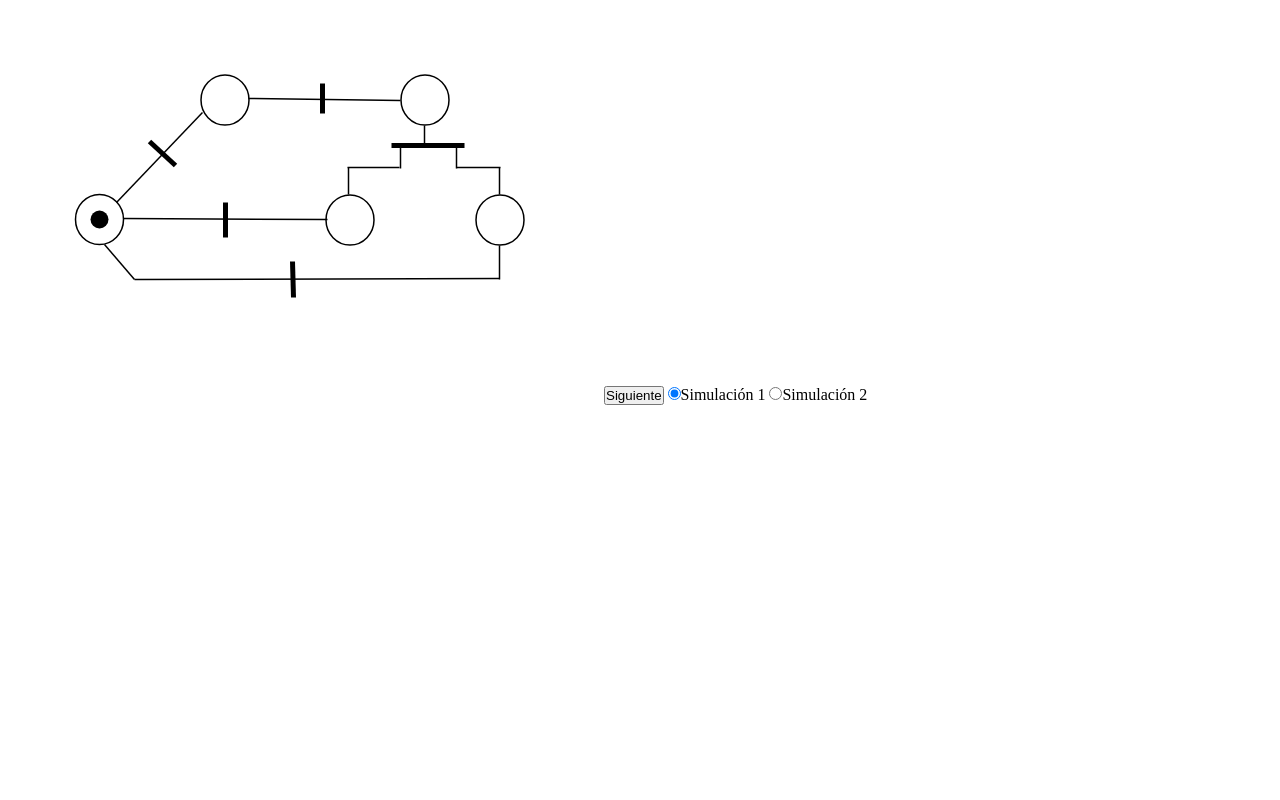
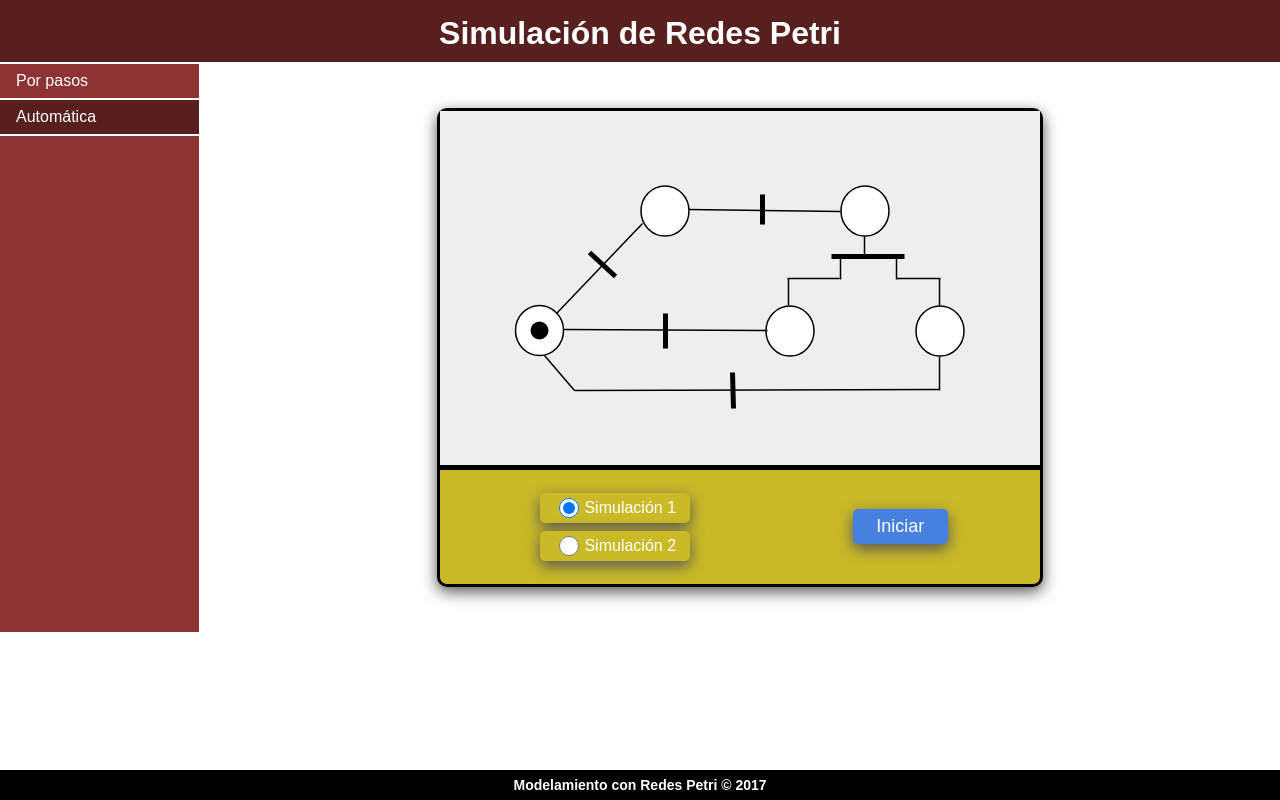
Before and after one commit to ArnoldLC/Redes-Petri, a plain HTML site: page LAB01/Red-automatica/index.html in a window 1280 px wide. Drawn offline with Linux system fonts and the light colour scheme.

Commit message:
Modificación de HTML y CSS

```diff
--- a/LAB01/Red-automatica/index.html
+++ b/LAB01/Red-automatica/index.html
@@ -8,8 +8,15 @@
     <title>Lab01</title>
 </head>
 <body>
+    <h1>Simulación de Redes Petri</h1>
+    <div class="content">
+        <ul>
+            <li><a href="../Red-por-pasos/index.html">Por pasos</a></li>
+            <li><a class="active" href="../Red-automatica/index.html">Automática</a></li>
+        </ul>
+        <div class="container">
             <div class="main-container">
-        <svg width="600" height="400">
+                <svg width="600" height="350">
                             <ellipse ry="25" rx="24" id="svg_3" cy="219.5" cx="99.5" stroke-width="1.5" stroke="#000" fill="#fff"/>
                             <ellipse ry="25" rx="24" id="svg_4" cy="100" cx="225" stroke-width="1.5" stroke="#000" fill="#fff"/>
                             <ellipse ry="25" rx="24" id="svg_5" cy="100" cx="425" stroke-width="1.5" stroke="#000" fill="#fff"/>
@@ -39,10 +46,27 @@
                             <ellipse ry="9" rx="9" class="token-off" id="svg_32" cy="220" cx="350" stroke-width="1.5" fill="#000"/>
                             <ellipse ry="9" rx="9" class="token-off" id="svg_33" cy="220" cx="500" stroke-width="1.5" fill="#000"/>
                 </svg>
-        <button id="btn">Siguiente</button>
-        <input type="radio" name="simulacion" id="opcion1" checked>Simulación 1
-        <input type="radio" name="simulacion" id="opcion2">Simulación 2
             </div>
+            <div class="options">
+                <div class="radios">
+                    <div class="etiqueta">
+                        <input type="radio" name="simulacion" id="opcion1" checked>
+                        <label for="opcion1">Simulación 1</label>
+                    </div>
+                    <div class="etiqueta">
+                        <input type="radio" name="simulacion" id="opcion2">
+                        <label for="opcion2">Simulación 2</label>
+                    </div>
+                </div>
+                <div class="btn_">
+                    <button id="btn">Iniciar</button>
+                </div>
+            </div>
+        </div>
+    </div>
+    <footer>
+        <p>Modelamiento con Redes Petri &copy 2017</p>
+    </footer>
     <script src="script.js"></script>
 </body>
 </html>
--- a/LAB01/styles.css
+++ b/LAB01/styles.css
@@ -1,3 +1,144 @@
+body{
+    font-family: sans-serif;
+}
+
+h1{
+    text-align: center;
+    padding-top: 15px;
+    padding-bottom: 10px;
+    background-color: rgb(88, 31, 31);
+    color: white;
+}
+
+.content{
+    display: flex;
+}
+
+ul {
+    list-style-type: none;
+    margin: 0;
+    padding: 0;
+    width: 200px;
+    height: 570px;
+    display: inline-block;
+    border-right: 1px solid white;
+    background-color: rgb(141, 51, 51);
+    border-top: 2px solid white;
+}
+
+li a {
+    display: block;
+    color: white;
+    border-bottom: 2px solid white;
+    padding: 8px 16px;
+    text-decoration: none;
+}
+
+li a.active {
+    background-color: rgb(88, 31, 31);
+    color: white;
+}
+
+li a:hover:not(.active) {
+    background-color: rgb(88, 31, 31);
+    color: white;
+}
+
+li a.active:hover ~ .container{
+    background-color: green;
+}
+
+.container{
+    margin: auto auto;
+    border-radius: 10px;
+    box-shadow: 0 5px 15px #555;
+    /* border-bottom-left-radius : 10px;
+    border-bottom-right-radius : 10px; */
+    background-color: rgb(202, 186, 39);
+    border: 3px solid black;
+}
+
+.main-container{
+    width: 600px;
+    margin: auto auto;
+    background-color: #EEE;
+    border-bottom: 5px solid black;
+}
+
+.options{
+    display: flex;
+    justify-content: space-around;
+    align-items: center;
+    margin: auto auto;
+    padding: 15px;
+    margin-bottom: 0;
+}
+
+.etiqueta:hover{
+    background-color: ;
+}
+
+
+.radios{
+    align-items: center;
+}
+
+button{
+    background-color: rgb(71, 129, 223);
+    box-shadow: 0 5px 15px #555;
+    width: 95px;
+    height: 35px;
+    color: white;
+    border: none;
+    border-radius: 5px;
+    font-size: 18px;
+}
+
+button:hover{
+    background-color: rgb(51, 116, 221);
+}
+
+input{
+    width: 30px;
+    height: 20px;
+    align-items: center;
+}
+
+.etiqueta{
+    display: flex;
+    align-items: center;
+    justify-content: center;
+    background-color: rgb(202, 186, 39);
+    box-shadow: 0 5px 15px #555;
+    color: white;
+    border-radius: 5px;
+    margin: 8px;
+    width: 150px;
+    height: 30px;
+}
+
+.etiqueta:hover{
+    background-color: rgb(189, 173, 35);
+}
+
+footer {
+    background-color: black;
+    position: absolute;
+    display: flex;
+    justify-content: center;
+    align-items: center;
+    font-size: 14px;
+    bottom: 0;
+    width: 100%;
+    height: 30px;
+    color: white;
+}
+
+footer p{
+    font-weight: bold;
+}
+
+
 *, *::after, *::before {
     box-sizing: border-box;
     margin: 0;
```
Also changed, not shown: LAB01/Red-por-pasos/index.html (+27 -3 lines). Lines whose indentation alone changed are shown as unchanged.
